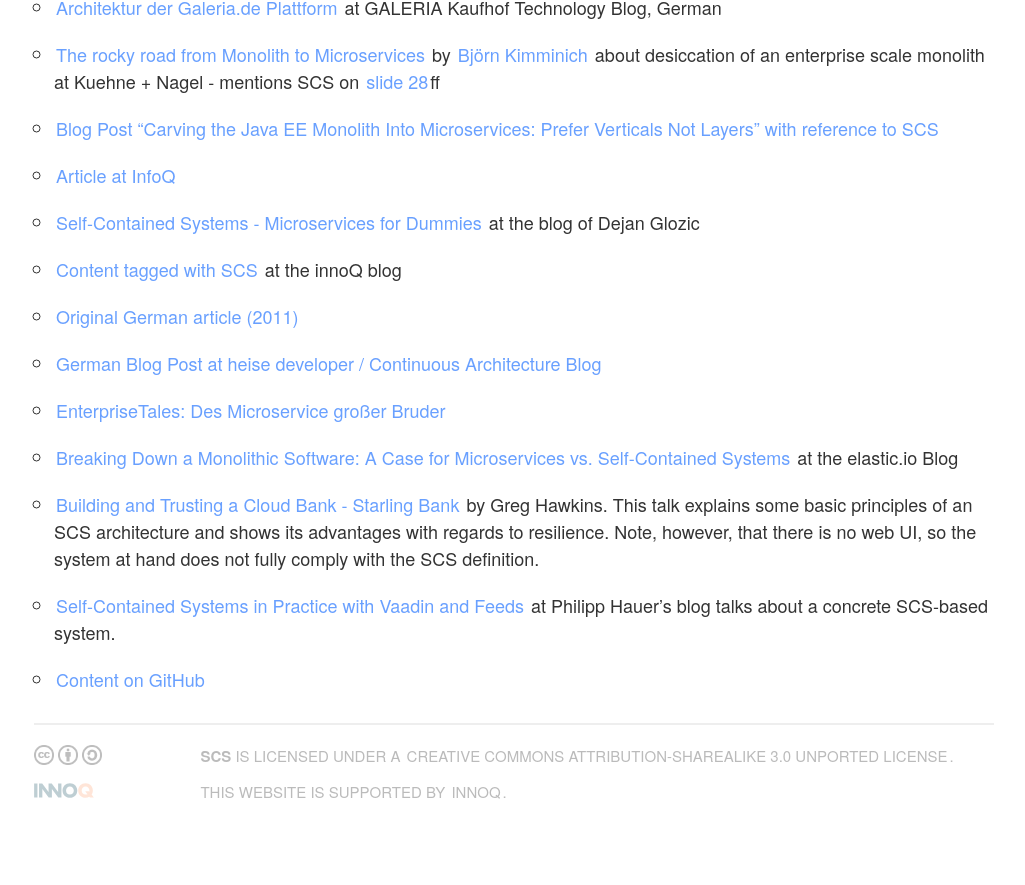
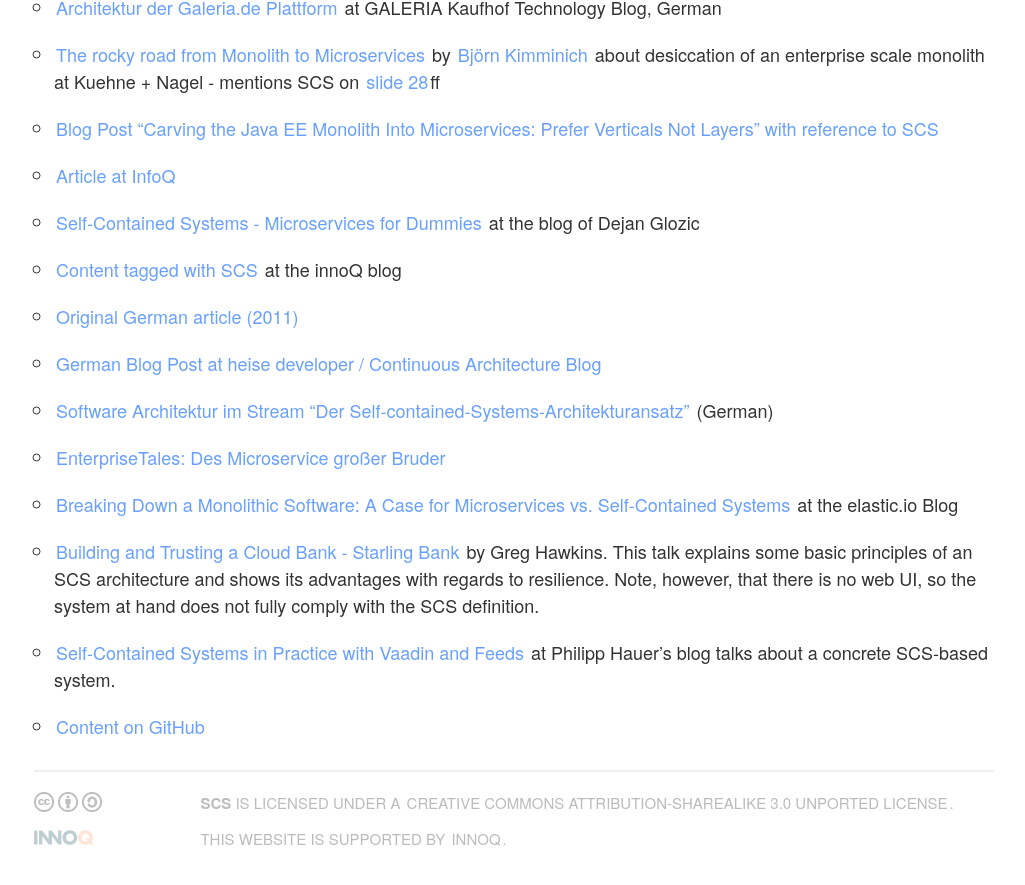
Before and after one commit to innoq/SCS, a Jekyll site: the page built from links.md, in a window 1280 px wide and 900 px high, scrolled down 1111 px. Shown: the top 885 px of the window, without its empty margins (126-1151 px from the left). Built offline with Jekyll 4.4.1, drawn with Linux system fonts in a browser that asks for light colours; before the commit the page ends 1964 px from its top, so only the background shows below that.

Commit message:
Add link to stream about SCS

```diff
--- a/links.md
+++ b/links.md
@@ -60,6 +60,9 @@
 
 * [German Blog Post at heise developer / Continuous Architecture Blog](https://www.heise.de/developer/artikel/Self-contained-Systems-ein-Architekturstil-stellt-sich-vor-3038718.html)
 
+* [Software Architektur im Stream "Der
+  Self-contained-Systems-Architekturansatz"](https://software-architektur.tv/2022/09/02/folge132.html) (German)
+
 * [EnterpriseTales: Des Microservice großer Bruder](https://jaxenter.de/enterprisetales-des-microservice-grosser-bruder-39180)
 
 * [Breaking Down a Monolithic Software: A Case for Microservices vs. Self-Contained Systems](https://www.elastic.io/breaking-down-monolith-microservices-and-self-contained-systems/) at the elastic.io Blog
```
